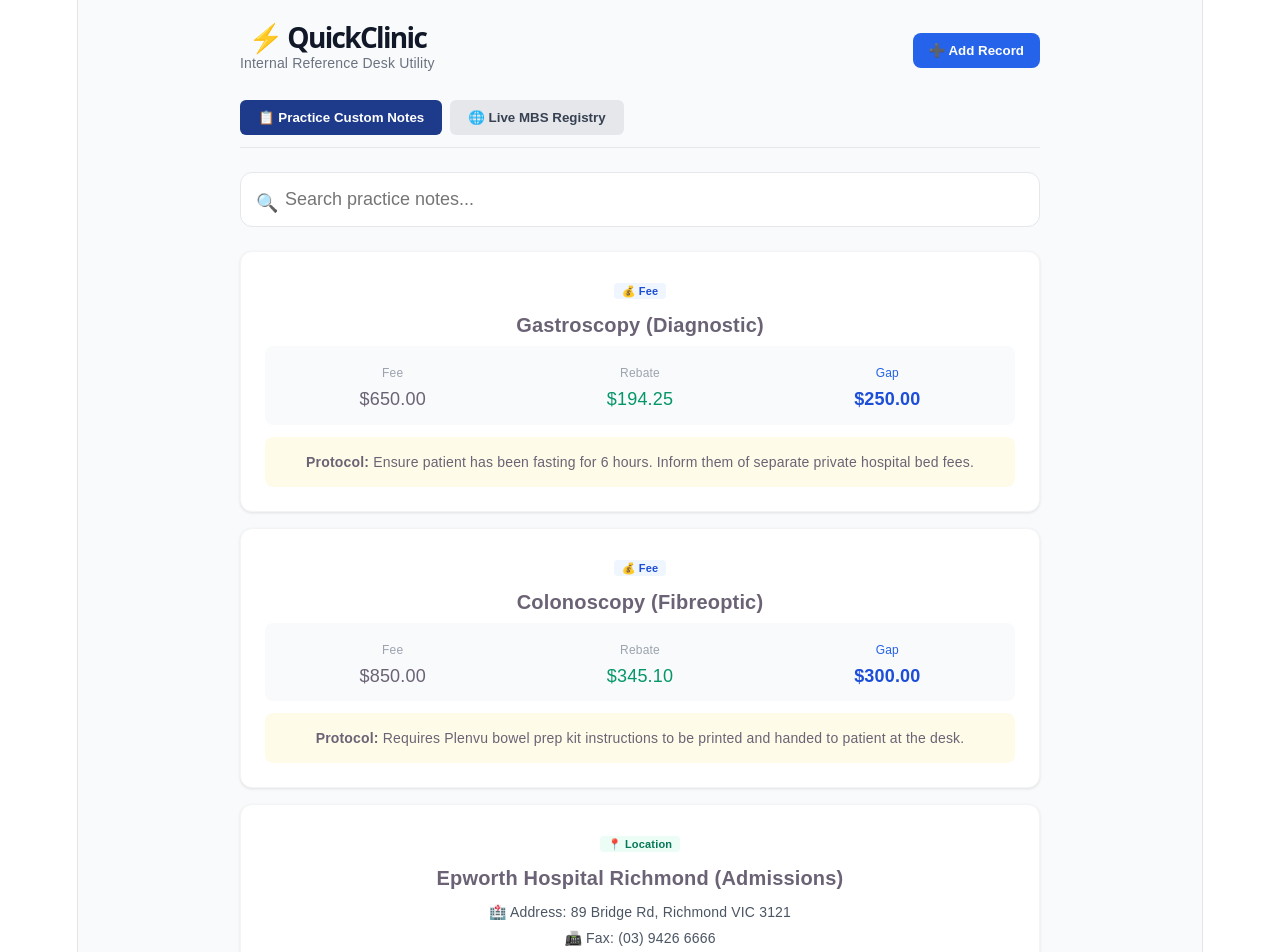
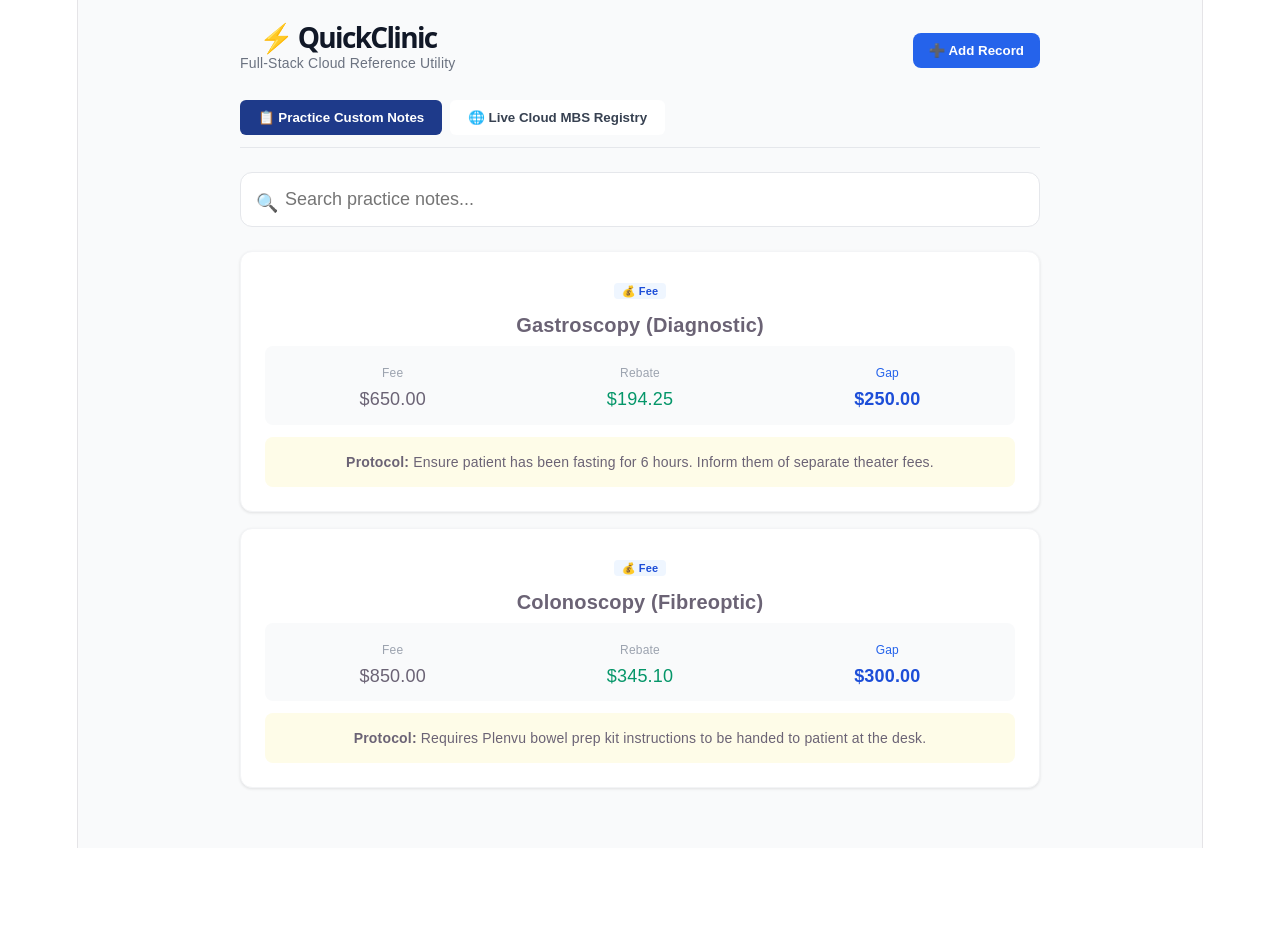
Before and after one commit to erinlnicholson23/quick-clinic, a React (Vite) app: page / in a window 1280 px wide. Shown: the top 952 px of the page. After the commit the page ends 848 px from the top, so only its background shows below. Built offline with nearby package versions, Linux system fonts and the light colour scheme.

Commit message:
Update App.jsx

```diff
--- a/src/App.jsx
+++ b/src/App.jsx
@@ -1,37 +1,21 @@
 import React, { useState, useEffect } from 'react';
+import { createClient } from '@supabase/supabase-js';
+
+// 🔑 REPLACE THIS LINE WITH YOUR REAL COPIED ANON KEY FROM SUPABASE
+const SUPABASE_URL = "https://whoxcaqhgctgwutlbfeh.supabase.co";
+const SUPABASE_ANON_KEY = "sb_publishable_yCkB2G6aszoFwhml8iFXlg_MyBM7c_U";
+const supabase = createClient(SUPABASE_URL, SUPABASE_ANON_KEY);
 
 const INITIAL_CLINIC_DATA = [
   {
-    id: "item_01",
-    type: "procedure_fee",
-    keyword_tags: ["gastroscopy", "endoscopy", "scope", "stomach", "jason", "winnett"],
-    title: "Gastroscopy (Diagnostic)",
-    mbs_item_number: "30473",
-    clinic_fee: 650.00,
-    medicare_rebate: 194.25,
-    approx_private_health_gap: 250.00,
-    notes: "Ensure patient has been fasting for 6 hours. Inform them of separate private hospital bed fees."
+    id: "item_01", type: "procedure_fee", keyword_tags: ["gastroscopy", "scope", "jason", "winnett"],
+    title: "Gastroscopy (Diagnostic)", mbs_item_number: "30473", clinic_fee: 650, medicare_rebate: 194.25, approx_private_health_gap: 250,
+    notes: "Ensure patient has been fasting for 6 hours. Inform them of separate theater fees."
   },
   {
-    id: "item_02",
-    type: "procedure_fee",
-    keyword_tags: ["colonoscopy", "bowel", "scope", "jason", "winnett"],
-    title: "Colonoscopy (Fibreoptic)",
-    mbs_item_number: "32222",
-    clinic_fee: 850.00,
-    medicare_rebate: 345.10,
-    approx_private_health_gap: 300.00,
-    notes: "Requires Plenvu bowel prep kit instructions to be printed and handed to patient at the desk."
-  },
-  {
-    id: "item_03",
-    type: "place_and_form",
-    keyword_tags: ["epworth", "richmond", "hospital", "admission", "surgery"],
-    title: "Epworth Hospital Richmond (Admissions)",
-    address: "89 Bridge Rd, Richmond VIC 3121",
-    required_forms: ["Epworth Digital Admission Form v4", "Surgical Consent Sheet"],
-    fax_number: "(03) 9426 6666",
-    notes: "Operating theater list is usually Tuesday mornings here. Patient paperwork must be submitted 48h prior."
+    id: "item_02", type: "procedure_fee", keyword_tags: ["colonoscopy", "scope", "jason", "winnett"],
+    title: "Colonoscopy (Fibreoptic)", mbs_item_number: "32222", clinic_fee: 850, medicare_rebate: 345.10, approx_private_health_gap: 300,
+    notes: "Requires Plenvu bowel prep kit instructions to be handed to patient at the desk."
   }
 ];
 
@@ -40,7 +24,6 @@ export default function App() {
   const [clinicData, setClinicData] = useState(INITIAL_CLINIC_DATA);
   const [searchQuery, setSearchQuery] = useState("");
   const [showForm, setShowForm] = useState(false);
-
   const [apiResults, setApiResults] = useState([]);
   const [apiLoading, setApiLoading] = useState(false);
 
@@ -57,68 +40,28 @@ export default function App() {
   const [tags, setTags] = useState("");
 
   useEffect(() => {
-    if (activeTab !== "mbs_api" || searchQuery.trim() === "") {
-      setApiResults([]);
-      return;
-    }
+    if (activeTab !== "mbs_api" || searchQuery.trim() === "") { setApiResults([]); return; }
     setApiLoading(true);
-    const delayDebounceFn = setTimeout(() => {
-      const mockApiResponse = [
-        {
-          mbs_item: "30473",
-          category: "Therapeutic Procedures",
-          description: "Gastroscopy, insertion of a flexible fiberoptic endoscope into the stomach for diagnostic inspection.",
-          schedule_fee: 194.25,
-          benefit_85: 165.15
-        },
-        {
-          mbs_item: "32222",
-          category: "Therapeutic Procedures",
-          description: "Colonoscopy, fiberoptic, to examine the large bowel to the caecum, for diagnostic investigation.",
-          schedule_fee: 345.10,
-          benefit_85: 293.35
-        },
-        {
-          mbs_item: "31575",
-          category: "General Surgical Procedures",
-          description: "Laparoscopic sleeve gastrectomy, for treatment of clinically severe obesity.",
-          schedule_fee: 865.30,
-          benefit_85: 781.10
-        }
-      ].filter(item =>
-        item.description.toLowerCase().includes(searchQuery.toLowerCase()) ||
-        item.mbs_item.includes(searchQuery)
-      );
-      setApiResults(mockApiResponse);
-      setApiLoading(false);
+    const delayDebounceFn = setTimeout(async () => {
+      try {
+        let { data, error } = await supabase.from('mbs_procedures').select('*')
+          .or(`description.ilike.%${searchQuery}%,mbs_item.like.%${searchQuery}%`).limit(20);
+        if (error) throw error;
+        setApiResults(data || []);
+      } catch (err) { console.error("Database block:", err.message);
+      } finally { setApiLoading(false); }
     }, 400);
     return () => clearTimeout(delayDebounceFn);
   }, [searchQuery, activeTab]);
   const handleSubmit = (e) => {
     e.preventDefault();
-    const newItem = {
-      id: `custom_${Date.now()}`,
-      type: formType,
-      title: title,
-      notes: notes,
-      keyword_tags: tags.split(',').map(t => t.trim().toLowerCase())
-    };
-
+    const newItem = { id: `custom_${Date.now()}`, type: formType, title, notes, keyword_tags: tags.split(',').map(t => t.trim().toLowerCase()) };
     if (formType === "procedure_fee") {
-      newItem.mbs_item_number = mbsNumber;
-      newItem.clinic_fee = parseFloat(fee) || 0;
-      newItem.medicare_rebate = parseFloat(rebate) || 0;
-      newItem.approx_private_health_gap = parseFloat(gap) || 0;
-    } else {
-      newItem.address = address;
-      newItem.fax_number = fax;
-      newItem.required_forms = forms.split(',').map(f => f.trim()).filter(f => f !== "");
-    }
-
+      newItem.mbs_item_number = mbsNumber; newItem.clinic_fee = parseFloat(fee) || 0;
+      newItem.medicare_rebate = parseFloat(rebate) || 0; newItem.approx_private_health_gap = parseFloat(gap) || 0;
+    } else { newItem.address = address; newItem.fax_number = fax; newItem.required_forms = forms.split(',').map(f => f.trim()).filter(f => f !== ""); }
     setClinicData([newItem, ...clinicData]);
-    setTitle(""); setMbsNumber(""); setFee(""); setRebate(""); setGap("");
-    setAddress(""); setFax(""); setForms(""); setNotes(""); setTags("");
-    setShowForm(false);
+    setTitle(""); setMbsNumber(""); setFee(""); setRebate(""); setGap(""); setAddress(""); setFax(""); setForms(""); setNotes(""); setTags(""); setShowForm(false);
   };
 
   const filteredInternalData = clinicData.filter(item => {
@@ -129,11 +72,10 @@ export default function App() {
   return (
     <div style={{ minHeight: '100vh', backgroundColor: '#f9fafb', padding: '24px', fontFamily: 'sans-serif' }}>
       <div style={{ maxWidth: '800px', margin: '0 auto' }}>
-
         <header style={{ marginBottom: '24px', display: 'flex', justifyContent: 'space-between', alignItems: 'center' }}>
           <div>
             <h1 style={{ fontSize: '28px', fontWeight: 'bold', color: '#111827', margin: 0 }}>⚡ QuickClinic</h1>
-            <p style={{ color: '#6b7280', fontSize: '14px', margin: 0 }}>Internal Reference Desk Utility</p>
+            <p style={{ color: '#6b7280', fontSize: '14px', margin: 0 }}>Full-Stack Cloud Reference Utility</p>
           </div>
           {activeTab === "internal" && (
             <button onClick={() => setShowForm(!showForm)} style={{ backgroundColor: '#2563eb', color: '#ffffff', border: 'none', padding: '10px 16px', borderRadius: '8px', fontWeight: 'bold', cursor: 'pointer' }}>
@@ -143,8 +85,8 @@ export default function App() {
         </header>
 
         <div style={{ display: 'flex', gap: '8px', marginBottom: '24px', borderBottom: '1px solid #e5e7eb', paddingBottom: '12px' }}>
-          <button onClick={() => { setActiveTab("internal"); setSearchQuery(""); }} style={{ padding: '10px 18px', borderRadius: '6px', border: 'none', cursor: 'pointer', fontWeight: 'bold', backgroundColor: activeTab === "internal" ? '#1e3a8a' : '#e5e7eb', color: activeTab === "internal" ? '#ffffff' : '#374151' }}>📋 Practice Custom Notes</button>
-          <button onClick={() => { setActiveTab("mbs_api"); setSearchQuery(""); }} style={{ padding: '10px 18px', borderRadius: '6px', border: 'none', cursor: 'pointer', fontWeight: 'bold', backgroundColor: activeTab === "mbs_api" ? '#059669' : '#e5e7eb', color: activeTab === "mbs_api" ? '#ffffff' : '#374151' }}>🌐 Live MBS Registry</button>
+          <button onClick={() => { setActiveTab("internal"); setSearchQuery(""); }} style={{ padding: '10px 18px', borderRadius: '6px', border: 'none', cursor: 'pointer', fontWeight: 'bold', backgroundColor: activeTab === "internal" ? '#1e3a8a' : '#ffffff', color: activeTab === "internal" ? '#ffffff' : '#374151' }}>📋 Practice Custom Notes</button>
+          <button onClick={() => { setActiveTab("mbs_api"); setSearchQuery(""); }} style={{ padding: '10px 18px', borderRadius: '6px', border: 'none', cursor: 'pointer', fontWeight: 'bold', backgroundColor: activeTab === "mbs_api" ? '#059669' : '#ffffff', color: activeTab === "mbs_api" ? '#ffffff' : '#374151' }}>🌐 Live Cloud MBS Registry</button>
         </div>
 
         {showForm && activeTab === "internal" && (
@@ -164,17 +106,16 @@ export default function App() {
               <div style={{ marginBottom: '12px' }}>
                 <input type="text" placeholder="Address" value={address} onChange={(e) => setAddress(e.target.value)} style={{ width: '100%', padding: '8px', marginBottom: '8px', boxSizing: 'border-box' }} />
                 <input type="text" placeholder="Fax" value={fax} onChange={(e) => setFax(e.target.value)} style={{ width: '100%', padding: '8px', marginBottom: '8px', boxSizing: 'border-box' }} />
-                <input type="text" placeholder="Forms (separated by commas)" value={forms} onChange={(e) => setForms(e.target.value)} style={{ width: '100%', padding: '8px', boxSizing: 'border-box' }} />
+                <input type="text" placeholder="Forms" value={forms} onChange={(e) => setForms(e.target.value)} style={{ width: '100%', padding: '8px', boxSizing: 'border-box' }} />
               </div>
             )}
-            <input type="text" placeholder="Tags (comma separated)" value={tags} onChange={(e) => setTags(e.target.value)} style={{ width: '100%', padding: '8px', marginBottom: '12px', boxSizing: 'border-box' }} />
+            <input type="text" placeholder="Tags" value={tags} onChange={(e) => setTags(e.target.value)} style={{ width: '100%', padding: '8px', marginBottom: '12px', boxSizing: 'border-box' }} />
             <textarea placeholder="Desk Notes" value={notes} onChange={(e) => setNotes(e.target.value)} style={{ width: '100%', padding: '8px', height: '60px', boxSizing: 'border-box' }}></textarea>
             <button type="submit" style={{ width: '100%', backgroundColor: '#059669', color: '#ffffff', border: 'none', padding: '12px', borderRadius: '8px', fontWeight: 'bold', marginTop: '12px' }}>💾 Save to Dashboard</button>
           </form>
         )}
-
         <div style={{ position: 'relative', marginBottom: '24px' }}>
-          <input type="text" style={{ width: '100%', padding: '16px', paddingLeft: '44px', borderRadius: '12px', border: '1px solid #e5e7eb', fontSize: '18px', boxSizing: 'border-box' }} placeholder={activeTab === "internal" ? "Search practice notes..." : "Query national MBS registry..."} value={searchQuery} onChange={(e) => setSearchQuery(e.target.value)} />
+          <input type="text" style={{ width: '100%', padding: '16px', paddingLeft: '44px', borderRadius: '12px', border: '1px solid #e5e7eb', fontSize: '18px', boxSizing: 'border-box' }} placeholder={activeTab === "internal" ? "Search practice notes..." : "Query 6,000+ live procedures (e.g. skin, knee, cardiac)..."} value={searchQuery} onChange={(e) => setSearchQuery(e.target.value)} />
           <span style={{ position: 'absolute', left: '16px', top: '18px' }}>🔍</span>
         </div>
 
@@ -199,20 +140,22 @@ export default function App() {
           </div>
         ) : (
           <div style={{ display: 'flex', flexDirection: 'column', gap: '16px' }}>
-            {apiLoading && <p style={{ textAlign: 'center' }}>Querying registry servers...</p>}
+            {apiLoading && <p style={{ textAlign: 'center', color: '#6b7280' }}>⚡ Streaming from your live Supabase cloud database...</p>}
             {apiResults.map((item) => (
-              <div key={item.mbs_item} style={{ backgroundColor: '#ffffff', border: '1px solid #e5e7eb', borderRadius: '12px', padding: '24px' }}>
-                <strong>🟢 MBS Item #{item.mbs_item}</strong>
-                <p style={{ fontSize: '14px', margin: '8px 0' }}>{item.description}</p>
-                <div style={{ display: 'grid', gridTemplateColumns: '1fr 1fr', padding: '12px', backgroundColor: '#f9fafb', fontSize: '13px' }}>
-                  <div>Fee: ${item.schedule_fee.toFixed(2)}</div>
-                  <div>Rebate (85%): ${item.benefit_85.toFixed(2)}</div>
+              <div key={item.id} style={{ backgroundColor: '#ffffff', border: '1px solid #e5e7eb', borderRadius: '12px', padding: '24px' }}>
+                <div style={{ display: 'flex', justifyContent: 'space-between', marginBottom: '8px' }}>
+                  <strong style={{ color: '#059669' }}>🟢 Cloud Registry Match</strong>
+                  <strong style={{ fontFamily: 'monospace' }}>MBS Item #{item.mbs_item}</strong>
+                </div>
+                <p style={{ fontSize: '14px', margin: '8px 0', color: '#374151', lineHeight: '1.5' }}>{item.description}</p>
+                <div style={{ display: 'grid', gridTemplateColumns: '1fr 1fr', padding: '12px', backgroundColor: '#f9fafb', borderRadius: '6px', fontSize: '13px', marginTop: '12px' }}>
+                  <div><strong>Gov Schedule Fee:</strong> ${parseFloat(item.schedule_fee || 0).toFixed(2)}</div>
+                  <div><strong>85% Base Rebate:</strong> ${parseFloat(item.benefit_85 || 0).toFixed(2)}</div>
                 </div>
               </div>
             ))}
           </div>
         )}
-
       </div>
     </div>
   );
```
